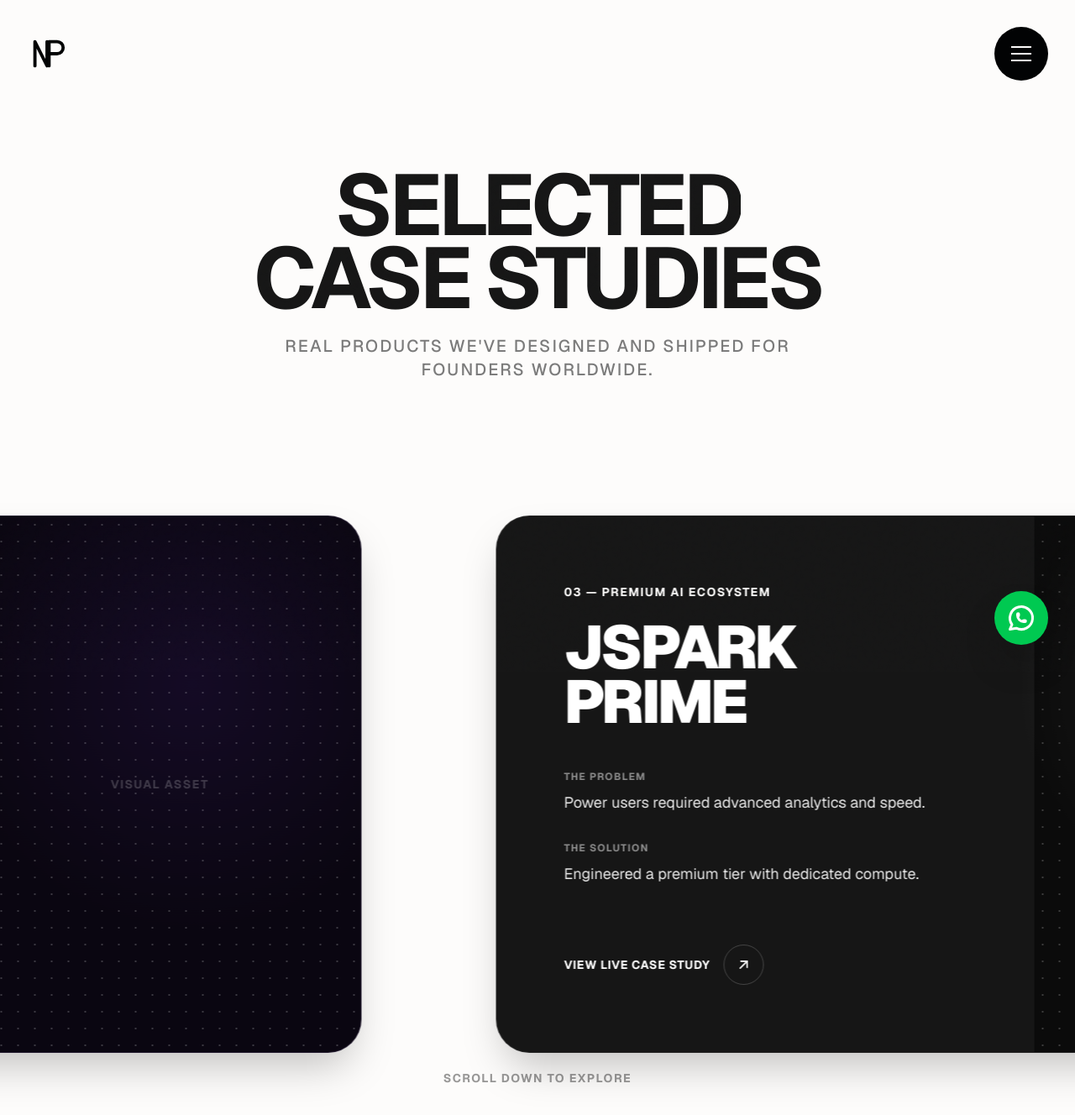
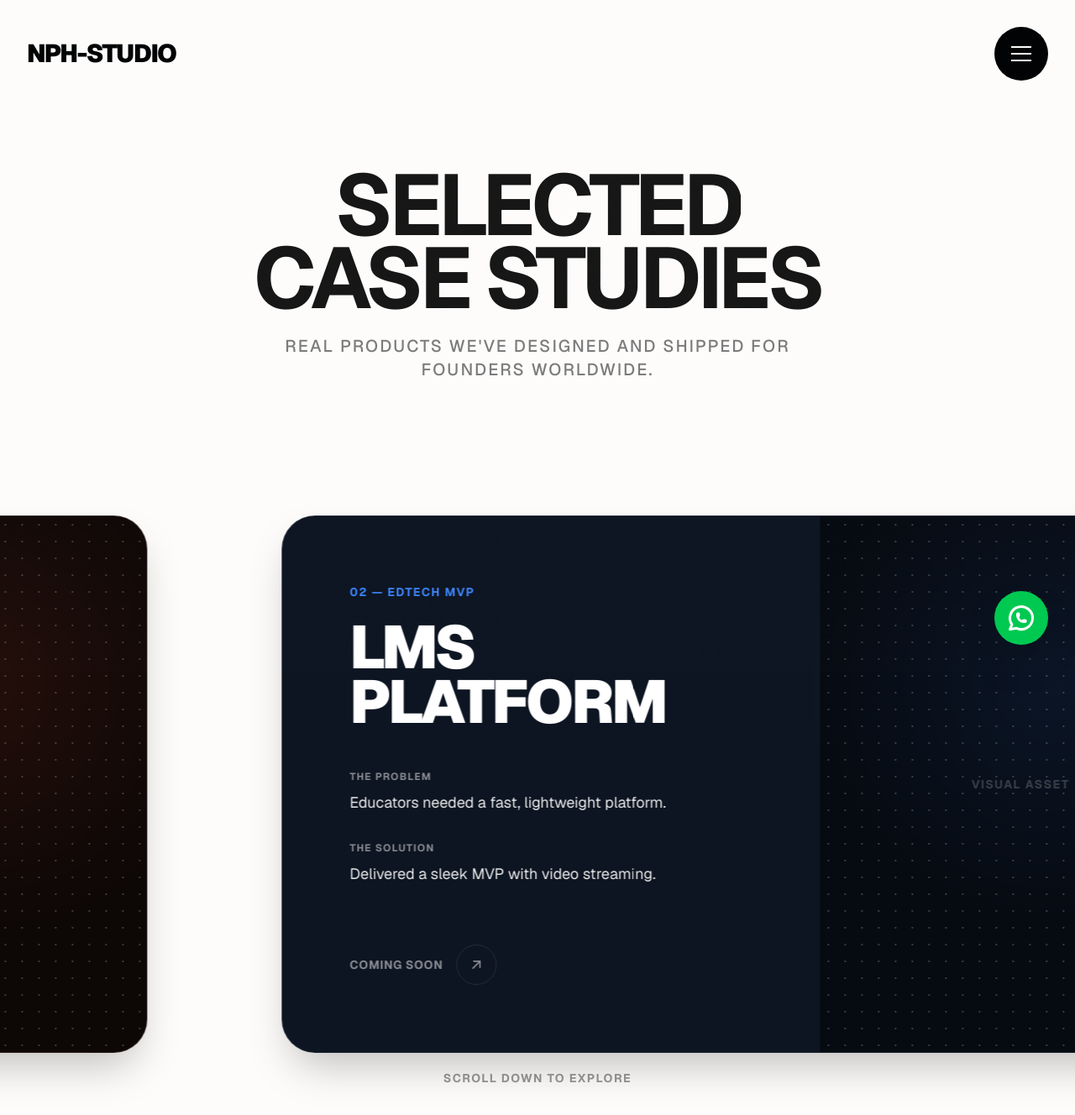
Before and after one commit to Narvdeshwar/nph-studio, a Next.js app: page /work in a window 1280 px wide. Shown: the top 1328 px of the page at 84% size. Built offline with nearby package versions, Linux system fonts and the light colour scheme.

Commit message:
added the UI fixed

```diff
--- a/components/Footer.tsx
+++ /dev/null
@@ -1,32 +0,0 @@
-import Link from 'next/link';
-
-export function Footer() {
-  return (
-    <footer className="w-full border-t border-border bg-background py-16 px-6 h-screen">
-      <div className="max-w-4xl mx-auto flex flex-col items-center text-center">
-        <h2 className="text-[32px] font-medium text-foreground mb-4">
-          Ready to build your next product?
-        </h2>
-        <p className="text-[16px] text-muted mb-8 max-w-[400px]">
-          Let&apos;s talk about your idea, scope the MVP, and get it built in weeks, not months.
-        </p>
-        <button className="bg-primary text-white border-none py-[12px] px-8 rounded-lg text-[15px] font-medium cursor-pointer transition-all hover:-translate-y-[2px] hover:shadow-[0_8px_20px_rgba(255,90,54,0.35)] active:scale-95 mb-16">
-          Book a discovery call
-        </button>
-
-        <div className="w-full flex flex-col sm:flex-row justify-between items-center pt-8 border-t border-border text-[13px] text-muted">
-          <div className="flex items-center gap-2 font-medium text-foreground mb-4 sm:mb-0">
-            <span className="w-2 h-2 rounded-[2px] bg-primary inline-block"></span>
-            yourAgency
-          </div>
-          <div className="flex gap-4">
-            <Link href="/work" className="hover:text-foreground transition-colors">Work</Link>
-            <Link href="/services" className="hover:text-foreground transition-colors">Services</Link>
-            <Link href="/team" className="hover:text-foreground transition-colors">Team</Link>
-            <Link href="/contact" className="hover:text-foreground transition-colors">Contact</Link>
-          </div>
-        </div>
-      </div>
-    </footer>
-  );
-}
--- a/components/premium/Curtain.tsx
+++ b/components/premium/Curtain.tsx
@@ -39,8 +39,7 @@ export function Curtain() {
             transition={{ duration: 0.4, delay: 0.2 }}
             className="text-white flex items-center gap-4"
           >
-            <Logo className="w-12 h-12" />
-            <span className="text-3xl font-black uppercase tracking-widest">NPH Studio</span>
+            <Logo className="text-4xl sm:text-5xl" />
           </motion.div>
         </motion.div>
       )}
--- a/components/premium/Footer.tsx
+++ b/components/premium/Footer.tsx
@@ -86,10 +86,19 @@ export function Footer() {
 
             <div className="flex flex-col gap-6">
               <span className="text-white mb-2">Socials</span>
-              {['Twitter (X)', 'LinkedIn', 'Instagram', 'GitHub'].map((social) => (
-                <Magnetic key={social}>
-                  <a href="#" className="hover:text-primary transition-colors block w-fit">
-                    {social}
+              {[
+                { name: 'Twitter (X)', url: 'https://x.com/Eternal_Dev_IO' },
+                { name: 'LinkedIn', url: 'https://www.linkedin.com/in/narvdeshwar/' },
+                { name: 'GitHub', url: 'https://github.com/narvdeshwar' }
+              ].map((social) => (
+                <Magnetic key={social.name}>
+                  <a
+                    href={social.url}
+                    target={social.url !== '#' ? "_blank" : "_self"}
+                    rel={social.url !== '#' ? "noopener noreferrer" : ""}
+                    className="hover:text-primary transition-colors block w-fit"
+                  >
+                    {social.name}
                   </a>
                 </Magnetic>
               ))}
@@ -110,7 +119,7 @@ export function Footer() {
               fontFamily="sans-serif"
               letterSpacing="-2"
             >
-              NPH STUDIO
+              NPH-STUDIO
             </motion.text>
           </svg>
         </div>
--- a/components/premium/Logo.tsx
+++ b/components/premium/Logo.tsx
@@ -1,19 +1,7 @@
 export function Logo({ className = "" }: { className?: string }) {
   return (
-    <svg
-      width="40"
-      height="40"
-      viewBox="0 0 100 100"
-      fill="none"
-      xmlns="http://www.w3.org/2000/svg"
-      className={className}
-    >
-      {/* N */}
-      <path d="M20 80V20L50 80V20" stroke="currentColor" strokeWidth="8" strokeLinecap="round" strokeLinejoin="round"/>
-      {/* P */}
-      <path d="M55 80V20H75C83.2843 20 90 26.7157 90 35C90 43.2843 83.2843 50 75 50H55" stroke="currentColor" strokeWidth="8" strokeLinecap="round" strokeLinejoin="round"/>
-      {/* Dot / Accent */}
-      <circle cx="85" cy="80" r="6" fill="var(--color-primary)"/>
-    </svg>
+    <div className={`font-black uppercase tracking-tighter flex items-baseline whitespace-nowrap ${className}`}>
+      NPH-STUDIO
+    </div>
   );
 }
--- a/components/premium/Navbar.tsx
+++ b/components/premium/Navbar.tsx
@@ -61,7 +61,7 @@ export function Navbar() {
         <Magnetic>
           <TransitionLink href="/" className="pointer-events-auto z-[60]">
             <div className="relative group">
-              <Logo className="w-10 h-10 sm:w-12 sm:h-12 text-white" />
+              <Logo className="text-2xl sm:text-3xl text-white" />
               <div className="absolute inset-0 bg-primary/20 blur-xl rounded-full scale-0 group-hover:scale-150 transition-transform duration-500" />
             </div>
           </TransitionLink>
--- a/components/premium/ProofStrip.tsx
+++ b/components/premium/ProofStrip.tsx
@@ -1,7 +1,7 @@
 'use client';
 import { motion } from 'framer-motion';
 
-const clients = ['AIBulletin', 'JSPARK.AI', 'JSPARK Prime', 'LMS Project', 'NextGen UI', 'Quantum Engine'];
+const clients = ['AIBulletin', 'LMS Project', 'NextGen UI'];
 // Duplicate array for seamless looping
 const marqueeItems = [...clients, ...clients, ...clients];
 
--- a/components/premium/Services.tsx
+++ b/components/premium/Services.tsx
@@ -8,16 +8,19 @@ const pillars = [
     num: "01",
     title: "Frontend & UI",
     desc: "Next.js App Router, Framer Motion, and Tailwind CSS. We build interfaces that feel alive.",
+    image: "https://images.unsplash.com/photo-1555066931-4365d14bab8c?q=80&w=2070&auto=format&fit=crop"
   },
   {
     num: "02",
     title: "Backend & Infra",
     desc: "Scalable Go microservices, robust databases, and secure authentication. The invisible heavy lifting.",
+    image: "https://images.unsplash.com/photo-1558494949-ef010cbdcc31?q=80&w=2034&auto=format&fit=crop"
   },
   {
     num: "03",
     title: "AI & RAG",
     desc: "Connecting your product to the latest LLMs. Intelligent agents and vector search. (Coming soon)",
+    image: "https://images.unsplash.com/photo-1620712943543-bcc4688e7485?q=80&w=1965&auto=format&fit=crop"
   }
 ];
 
@@ -41,8 +44,9 @@ export function Services() {
               whileInView={{ opacity: 1, y: 0 }}
               viewport={{ once: true, margin: "-100px" }}
               transition={{ duration: 0.8, ease: [0.33, 1, 0.68, 1] }}
-              className="group flex flex-col sm:flex-row sm:items-start gap-6 sm:gap-20 border-t border-border pt-8"
+              className="group flex flex-col xl:flex-row xl:items-center gap-12 xl:gap-20 border-t border-border pt-12"
             >
+              <div className="flex-1 flex flex-col sm:flex-row sm:items-start gap-6 sm:gap-16">
                 <div className="text-xl font-medium text-primary w-12 shrink-0">
                   {pillar.num}
                 </div>
@@ -54,6 +58,15 @@ export function Services() {
                     {pillar.desc}
                   </p>
                 </div>
+              </div>
+
+              <div className="w-full xl:w-[450px] h-[250px] shrink-0 rounded-[20px] overflow-hidden relative grayscale opacity-70 group-hover:grayscale-0 group-hover:opacity-100 transition-all duration-700 shadow-2xl">
+                <div
+                  className="absolute inset-0 bg-cover bg-center transition-transform duration-1000 group-hover:scale-105"
+                  style={{ backgroundImage: `url('${pillar.image}')` }}
+                />
+                <div className="absolute inset-0 bg-primary/10 opacity-0 group-hover:opacity-100 mix-blend-overlay transition-opacity duration-700 pointer-events-none" />
+              </div>
             </motion.div>
           ))}
         </div>
--- a/components/premium/TransitionLink.tsx
+++ b/components/premium/TransitionLink.tsx
@@ -29,7 +29,7 @@ export function TransitionLink({ href, children, className, onClick, ...props }:
     // Wait for curtain to fully cover the screen before pushing route
     setTimeout(() => {
       router.push(targetUrl);
-    }, 700);
+    }, 1200);
   };
 
   return (
--- a/components/premium/WorkList.tsx
+++ b/components/premium/WorkList.tsx
@@ -11,23 +11,8 @@ const caseStudies = [
     problem: 'Founders needed a noise-free source for AI news.',
     solution: 'Built a high-performance aggregation engine.',
     color: '#FF5A36',
-    bg: '#1A0F0D'
-  },
-  {
-    title: 'JSPARK.AI',
-    category: 'Enterprise AI Platform',
-    problem: 'Companies struggled to deploy custom AI models.',
-    solution: 'A scalable, multi-tenant platform for LLM tools.',
-    color: '#7C3AED',
-    bg: '#150D22'
-  },
-  {
-    title: 'JSPARK Prime',
-    category: 'Premium AI Ecosystem',
-    problem: 'Power users required advanced analytics and speed.',
-    solution: 'Engineered a premium tier with dedicated compute.',
-    color: '#FDFCFB',
-    bg: '#161616'
+    bg: '#1A0F0D',
+    link: 'http://aibulletin.in/'
   },
   {
     title: 'LMS Platform',
@@ -54,6 +39,7 @@ interface StudyData {
   solution: string;
   color: string;
   bg: string;
+  link?: string;
 }
 
 function HorizontalCard({ study, index }: { study: StudyData, index: number }) {
@@ -97,12 +83,21 @@ function HorizontalCard({ study, index }: { study: StudyData, index: number }) {
           </div>
 
           <Magnetic>
-            <button className="flex items-center gap-4 text-sm font-bold uppercase tracking-wider group hover:text-white/80 transition-colors self-start">
-              View Live Case Study
-              <span className="w-12 h-12 rounded-full border border-white/20 flex items-center justify-center group-hover:bg-white group-hover:text-black transition-all">
-                <IconArrowUpRight size={20} />
-              </span>
-            </button>
+            {study.link ? (
+              <a href={study.link} target="_blank" rel="noopener noreferrer" className="flex items-center gap-4 text-sm font-bold uppercase tracking-wider group hover:text-white/80 transition-colors self-start">
+                View Live Case Study
+                <span className="w-12 h-12 rounded-full border border-white/20 flex items-center justify-center group-hover:bg-white group-hover:text-black transition-all">
+                  <IconArrowUpRight size={20} />
+                </span>
+              </a>
+            ) : (
+              <button className="flex items-center gap-4 text-sm font-bold uppercase tracking-wider group hover:text-white/80 transition-colors self-start cursor-not-allowed opacity-50">
+                Coming Soon
+                <span className="w-12 h-12 rounded-full border border-white/20 flex items-center justify-center group-hover:bg-white group-hover:text-black transition-all">
+                  <IconArrowUpRight size={20} />
+                </span>
+              </button>
+            )}
           </Magnetic>
         </div>
 
@@ -125,11 +120,11 @@ export function WorkList() {
   });
 
   // Map scroll progress to a horizontal translation
-  // 5 items = total width is 500vw. We want to translate by -400vw to reach the last item.
-  const x = useTransform(scrollYProgress, [0, 1], ['0%', '-80%']);
+  // 3 items = total width is 300vw. We want to translate by -200vw to reach the last item.
+  const x = useTransform(scrollYProgress, [0, 1], ['0%', '-66.66%']);
 
   return (
-    <section ref={containerRef} className="w-full h-[600vh] relative z-10">
+    <section ref={containerRef} className="w-full h-[400vh] relative z-10">
 
       {/* Sticky container that holds the viewport */}
       <div className="sticky top-3 w-full h-screen overflow-hidden flex items-center">
@@ -137,7 +132,7 @@ export function WorkList() {
         {/* The Horizontal Track */}
         <motion.div
           style={{ x }}
-          className="flex h-full w-[500vw] items-center will-change-transform"
+          className="flex h-full w-[300vw] items-center will-change-transform"
         >
           {caseStudies.map((study, i) => (
             <HorizontalCard
--- a/components/premium/WorkPreview.tsx
+++ b/components/premium/WorkPreview.tsx
@@ -6,8 +6,7 @@ import { Magnetic } from '@/components/premium/Magnetic';
 import { ScrollVelocity } from '@/components/premium/ScrollVelocity';
 
 const projects = [
-  { name: 'AIBulletin', category: 'AI News Platform', image: '/aibulletin.png' },
-  { name: 'JSPARK.AI', category: 'Enterprise AI', image: '/jspark.png' },
+  { name: 'AIBulletin', category: 'AI News Platform', image: '/aibulletin.png', link: 'http://aibulletin.in/' },
   { name: 'LMS Platform', category: 'EdTech MVP', image: '/lms.png' }
 ];
 
@@ -15,10 +14,11 @@ interface ProjectData {
   name: string;
   category: string;
   image: string;
+  link?: string;
 }
 
 function FuturisticCard({ project, index }: { project: ProjectData, index: number }) {
-  const containerRef = useRef<HTMLDivElement>(null);
+  const containerRef = useRef<HTMLAnchorElement>(null);
   const isInView = useInView(containerRef, { once: true, margin: "-100px" });
 
   const [mousePos, setMousePos] = useState({ x: 0, y: 0 });
@@ -34,12 +34,16 @@ function FuturisticCard({ project, index }: { project: ProjectData, index: numbe
   };
 
   return (
-    <div
+    <a
+      href={project.link || '#'}
+      target={project.link ? '_blank' : undefined}
+      rel={project.link ? 'noopener noreferrer' : undefined}
       ref={containerRef}
-      className="relative w-full h-[400px] sm:h-[600px] flex items-center justify-center group cursor-pointer overflow-hidden rounded-2xl"
+      className="relative block w-full h-[400px] sm:h-[600px] flex items-center justify-center group cursor-pointer overflow-hidden rounded-2xl"
       onMouseMove={handleMouseMove}
       onMouseEnter={() => setIsHovered(true)}
       onMouseLeave={() => setIsHovered(false)}
+      onClick={(e) => !project.link && e.preventDefault()}
     >
 
       {/* Step 1: Laser Lines combine in the center */}
@@ -113,7 +117,7 @@ function FuturisticCard({ project, index }: { project: ProjectData, index: numbe
         View<br/>Project
       </motion.div>
 
-    </div>
+    </a>
   );
 }
 
```
Lines whose indentation alone changed are shown as unchanged.
